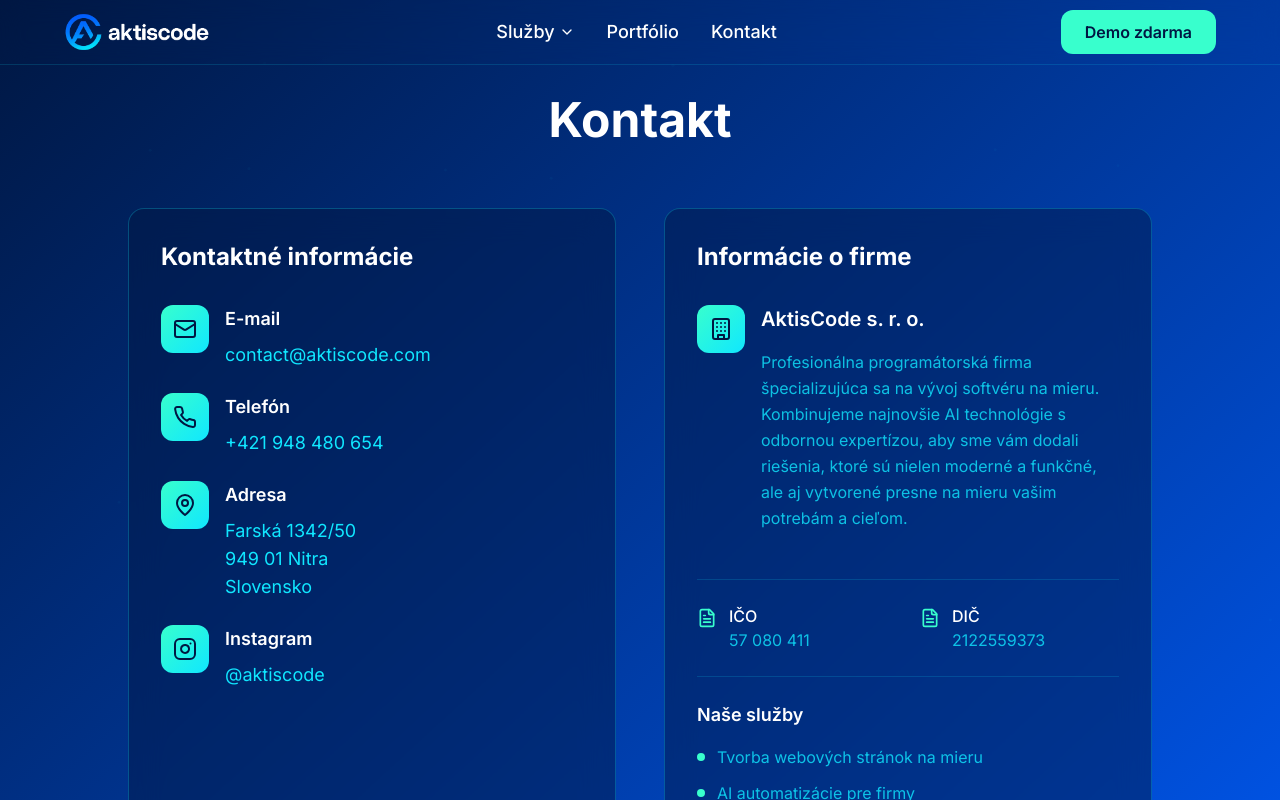
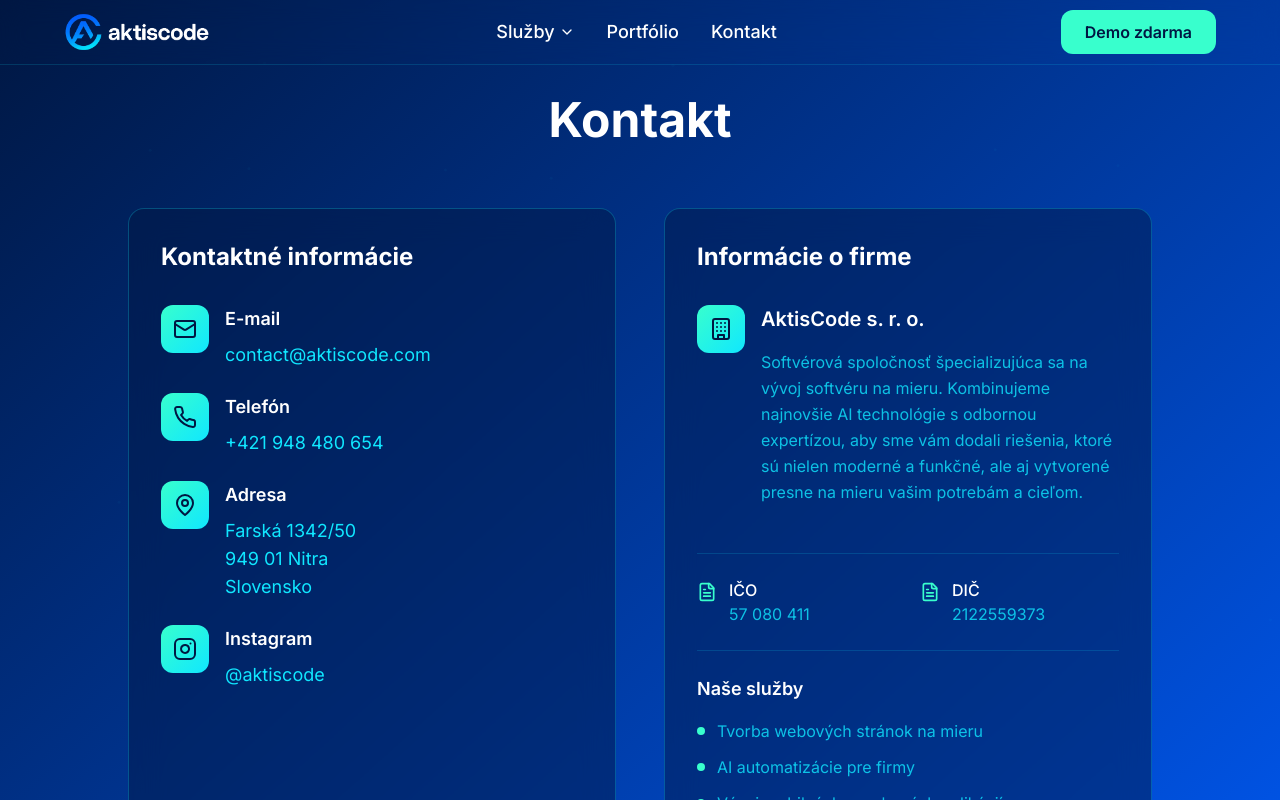
Before and after one commit to SamueLOS-dev/aktiscode_web, a React (Vite) app: page /kontakt in a window 1280 px wide. Shown: the top 800 px of the page. Built offline with nearby package versions, Linux system fonts and the light colour scheme; a web font is replaced by a local one.

Commit message:
Change company description text

```diff
--- a/src/pages/Contact.tsx
+++ b/src/pages/Contact.tsx
@@ -146,7 +146,7 @@ const Contact = () => {
                     <div>
                       <h3 className="text-xl font-semibold text-white mb-4">AktisCode s. r. o.</h3>
                       <p className="text-[#10E7FF]/80 leading-relaxed mb-6">
-                        Profesionálna programátorská firma špecializujúca sa na vývoj softvéru na mieru.
+                        Softvérová spoločnosť špecializujúca sa na vývoj softvéru na mieru.
                         Kombinujeme najnovšie AI technológie s odbornou expertízou, aby sme vám dodali
                         riešenia, ktoré sú nielen moderné a funkčné, ale aj vytvorené presne na mieru
                         vašim potrebám a cieľom.
```
